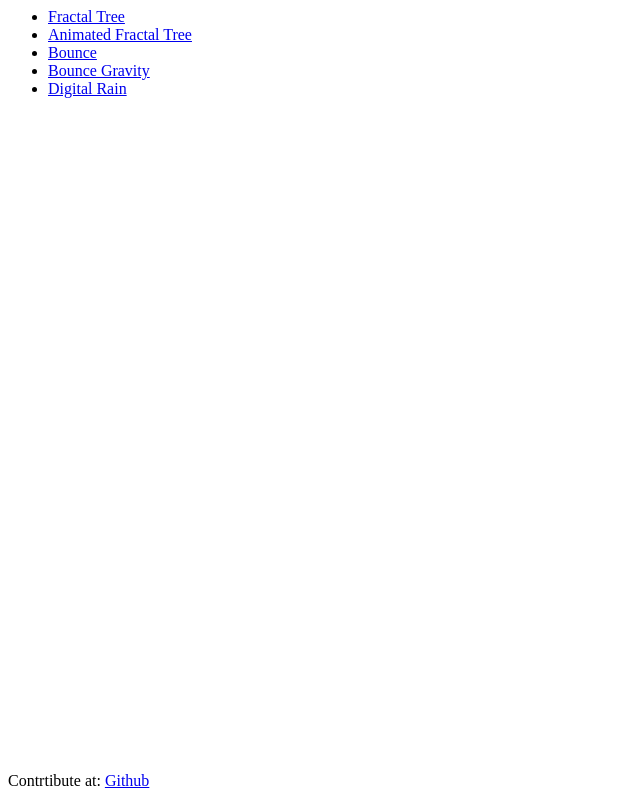
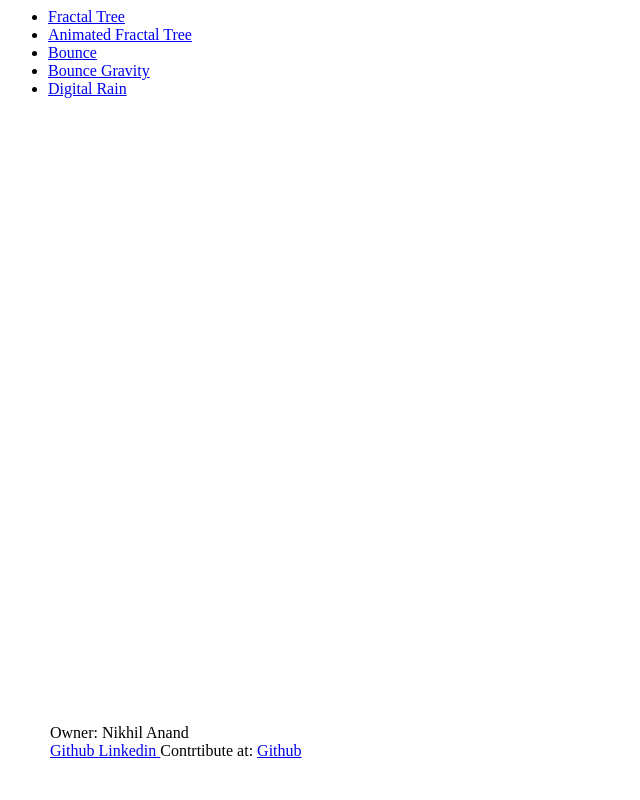
Before and after one commit to anandnkhl/The_Great_Canvas_Project, a website: page index.html in a window 1280 px wide. Shown: the whole page, without its empty margins (0-640 px from the left). Drawn offline with Linux system fonts and the light colour scheme.

Commit message:
Added owner

```diff
--- a/index.html
+++ b/index.html
@@ -10,7 +10,9 @@
             <li> <a href='/Bounce-Gravity'>Bounce Gravity</a> <br/> </li>
             <li> <a href='/Digital-Rain'>Digital Rain</a> <br/> </li>
         </ul>
-        <div style='position: absolute; bottom: 10px;'>
+        <div style='position: absolute; bottom: 40px; left: 50px'>
+            Owner: Nikhil Anand <br/>
+            <a href='https://github.com/anandnkhl'>Github </a> <a href='https://www.linkedin.com/in/nikhil-anand'>Linkedin </a>
             Contrtibute at: <a href='https://github.com/anandnkhl/The_Great_Canvas_Project/'> Github</a> <br/>
         </div>
     </body>
```
